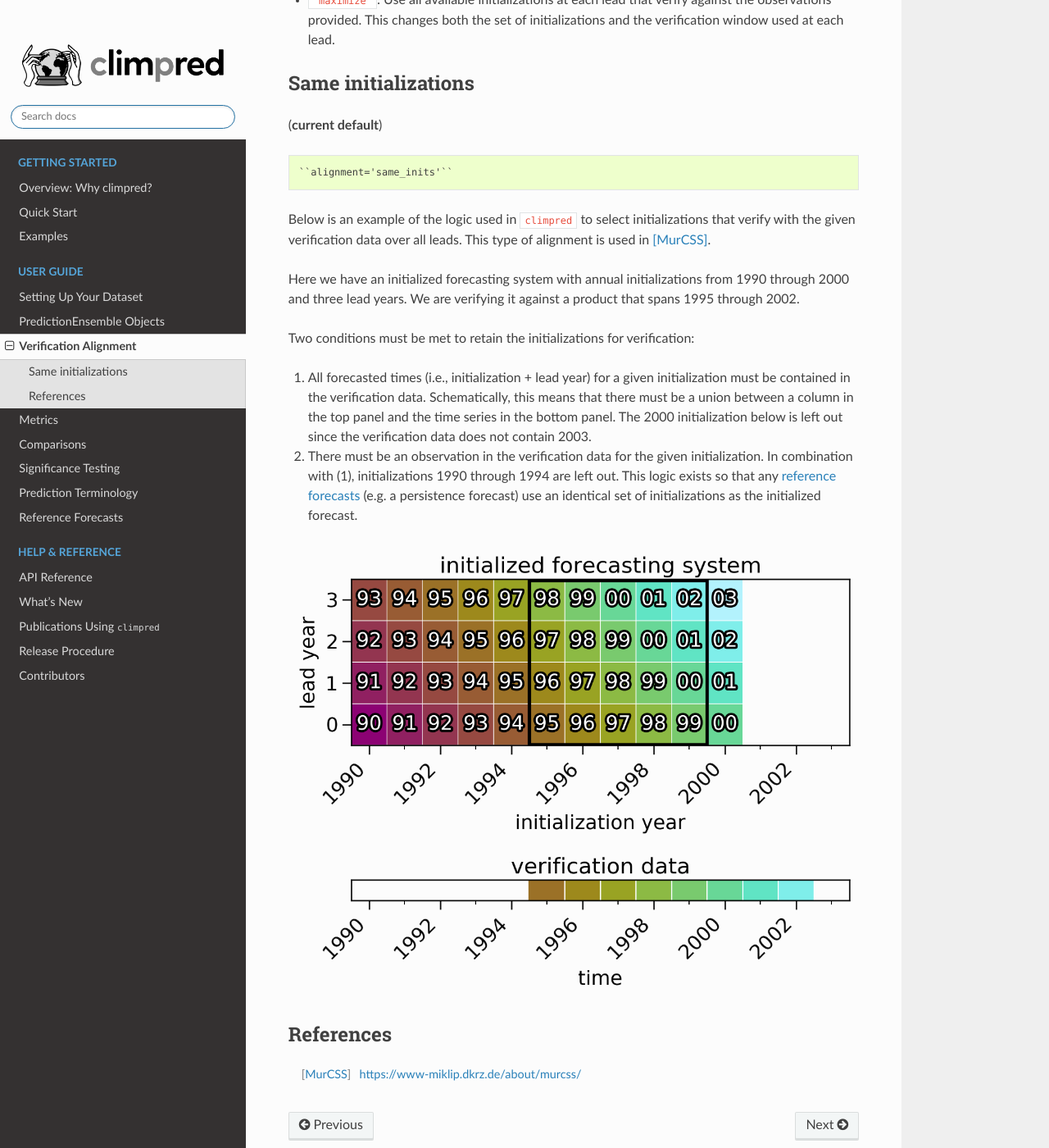
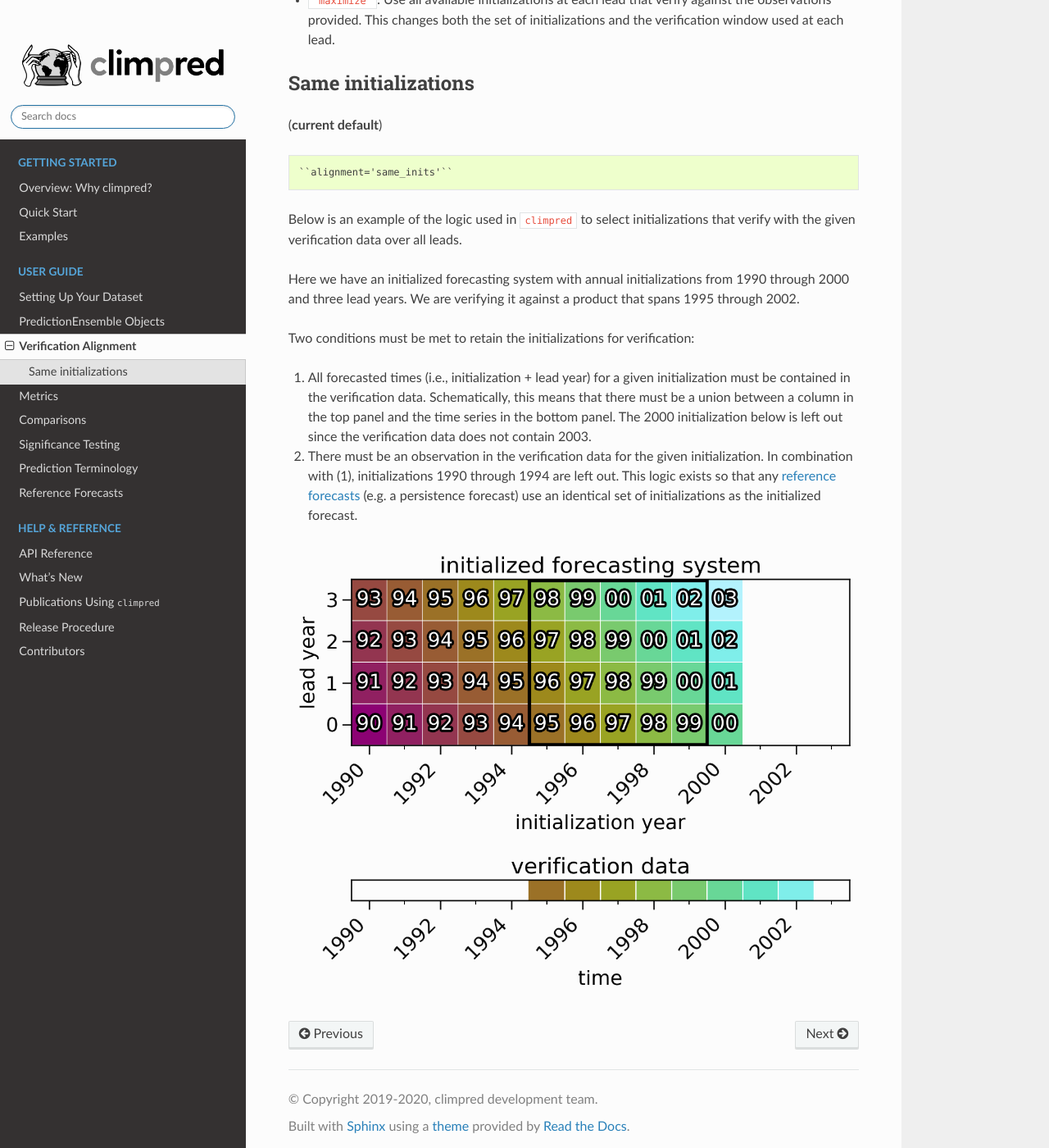
Before and after one commit to pangeo-data/climpred, a Sphinx documentation site: the page built from docs/source/alignment.rst, in a window 1280 px wide and 1400 px high, scrolled down 536 px. Shown: the whole window at 82% size. Built offline with Sphinx 7.4.7 and the Read the Docs theme 2.0.0, drawn with Linux system fonts in a browser that asks for light colours; formulas are drawn with MathJax 3; pages that are not in the unit, such as notebooks, are missing from menus; the version number could not be read and is left out.

```diff
--- a/docs/source/alignment.rst
+++ b/docs/source/alignment.rst
@@ -38,8 +38,7 @@
     ``alignment='same_inits'``
 
 Below is an example of the logic used in ``climpred`` to select initializations that
-verify with the given verification data over all leads. This type of alignment is used
-in [MurCSS]_.
+verify with the given verification data over all leads.
 
 Here we have an initialized forecasting system with annual initializations from 1990
 through 2000 and three lead years. We are verifying it against a product that spans 1995
@@ -60,9 +59,3 @@
    initialized forecast.
 
 .. image:: images/alignment_plots/same_inits_alignment.png
-
-
-References
-##########
-
-.. [MurCSS] https://www-miklip.dkrz.de/about/murcss/
```
Also changed, not shown: 2 other files.
